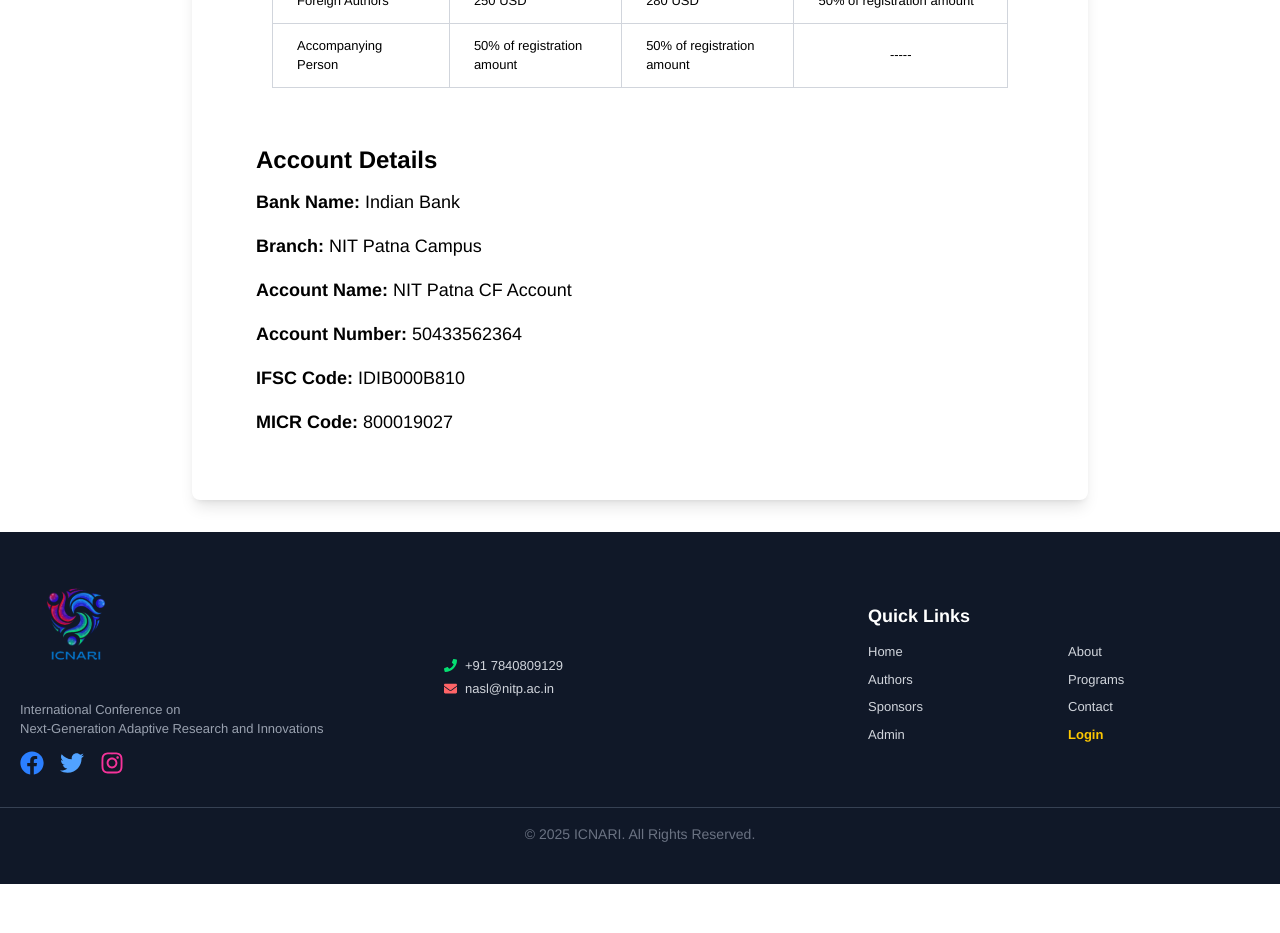
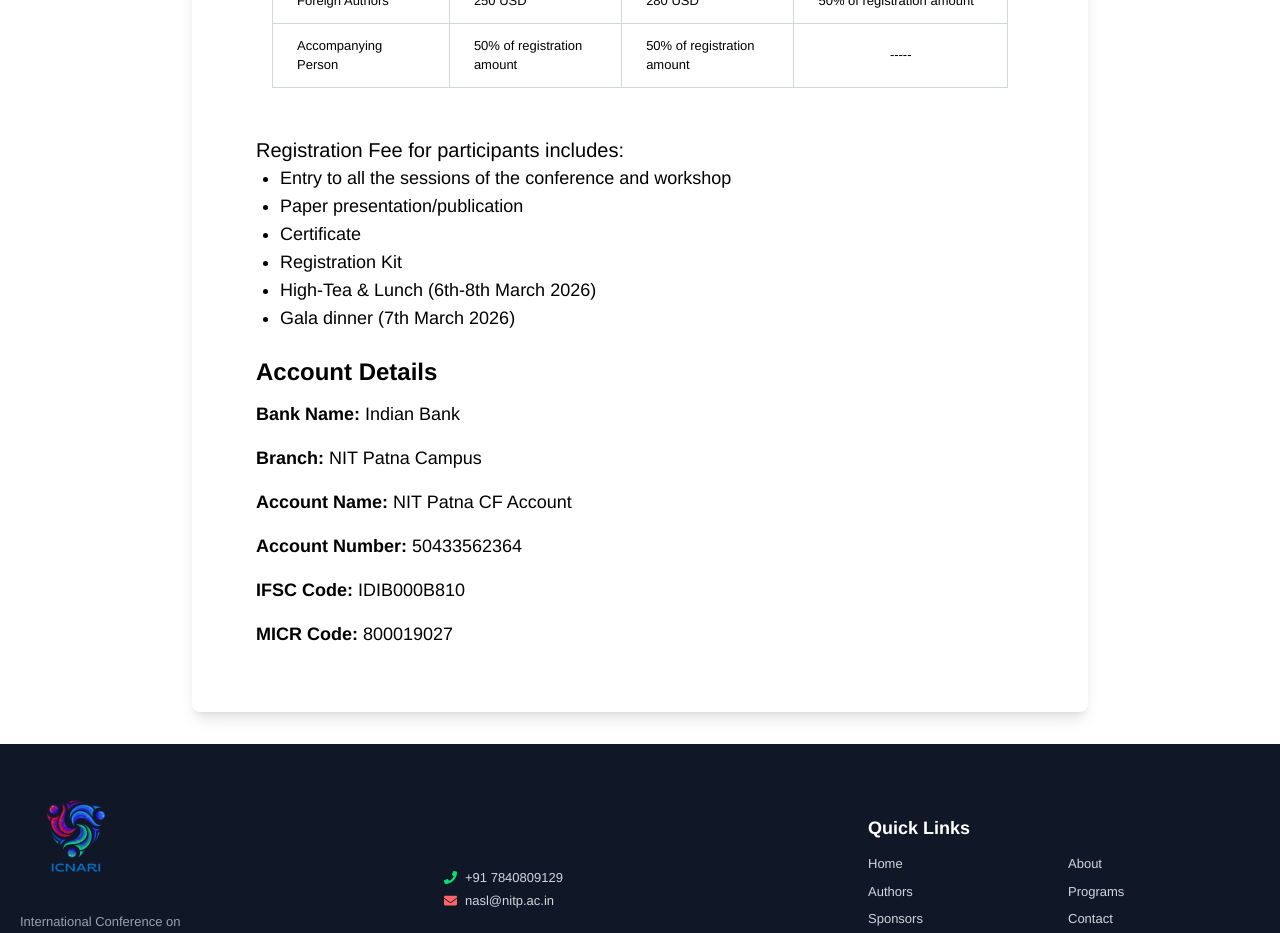
Before and after one commit to suryanshvermaa/Conference_website, a React (Vite) app in the folder frontend/: page /authors/registrations in a window 1280 px wide. Shown: the part 1180-2113 px from the top of the page. Before the commit the page ends 2064 px from the top, so only its background shows below. Built offline with nearby package versions, Linux system fonts and the light colour scheme.

Commit message:
feat: add registration fee details for participants

```diff
--- a/frontend/src/components/authorcomp/Registrations.jsx
+++ b/frontend/src/components/authorcomp/Registrations.jsx
@@ -63,6 +63,17 @@ const Registrations = () => {
             </tbody>
           </table>
         </div>
+         <div>
+            <p className="text-black mt-4 text-xl">Registration Fee for participants includes:</p>
+            <ul className="list-disc pl-6 text-black text-lg">
+              <li>Entry to all the sessions of the conference and workshop</li>
+              <li>Paper presentation/publication</li>
+              <li>Certificate</li>
+              <li>Registration Kit</li>
+              <li>High-Tea & Lunch (6th-8th March 2026)</li>
+              <li>Gala dinner (7th March 2026)</li>
+            </ul>
+          </div>
         <div className="mt-6">
           <h3 className="text-2xl font-semibold mb-3 text-black">Account Details</h3>
           <div className="space-y-4 text-lg text-black">
```
